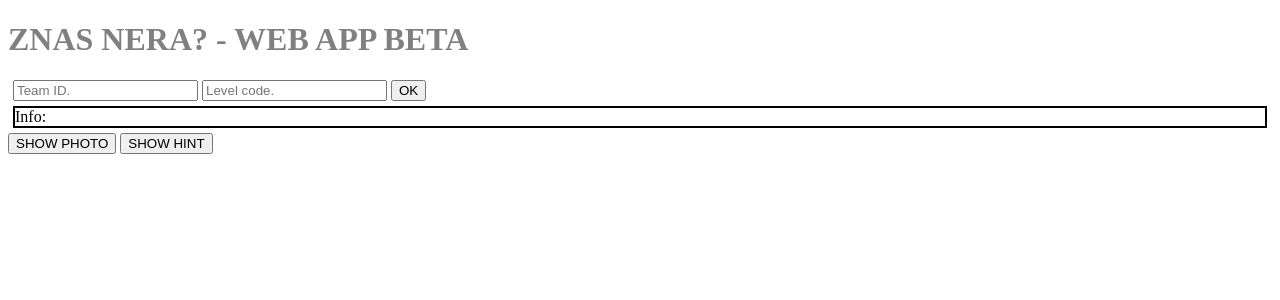
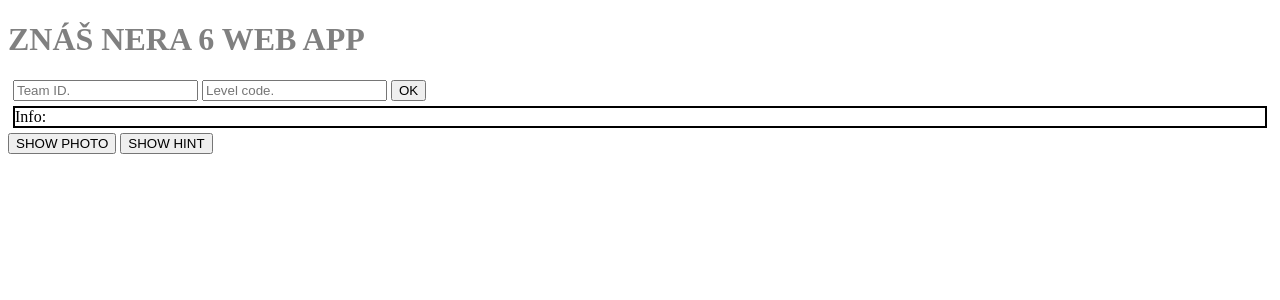
Before and after one commit to simak911/znasnera6, a Flask app: page /main in a window 1280 px wide. Shown: the top 300 px of the page. Run offline with Flask 3, Linux system fonts and the light colour scheme.

Commit message:
renaming files and first steps

```diff
--- a/templates/main.html
+++ b/templates/main.html
@@ -3,11 +3,11 @@
 <head>
     <meta charset="UTF-8">
     <meta name="viewport" content="width=device-width, initial-scale=1.0">
-    <title>Document</title>
-    <link rel="stylesheet" href="{{ url_for('static', filename='styles/style.css') }}">
+    <title>ZNÁŠ NERA 6 WEB APP</title>
+    <link rel="stylesheet" href="{{ url_for('static', filename='styles/style_main.css') }}">
 </head>
 <body>
-    <h1>ZNAS NERA? - WEB APP BETA</h1>
+    <h1>ZNÁŠ NERA 6 WEB APP</h1>
     <div id="pass">
         <input id="teamname" type="text" placeholder="Team ID.">
         <input id="levelcode" type="text" placeholder="Level code.">
@@ -16,6 +16,6 @@
     <div id ="textinfo">Info: {{msg}}</div>
     <button id="showimg">SHOW PHOTO</button>
     <button id="showhint">SHOW HINT</button>
-    <script src="{{ url_for('static', filename='scripts/navigate.js') }}"></script>
+    <script src="{{ url_for('static', filename='scripts/script_main.js') }}"></script>
 </body>
 </html>
```
Also changed, not shown: templates/index.html (+7 -2 lines), static/scripts/script_index.js (added), static/scripts/script_main.js (renamed from static/scripts/navigate.js), static/styles/style_index.css (added), static/styles/style_main.css (renamed from static/styles/style.css).
